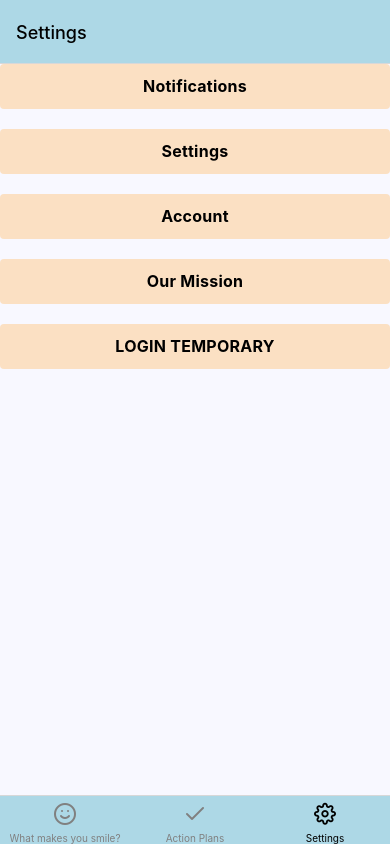
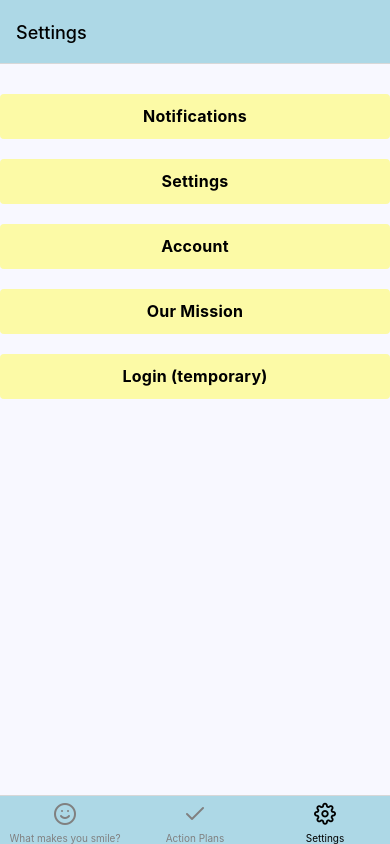
Before and after one commit to marker6275/Note-To-Self-App, a React Native app: screen /Settings in a window 390 px wide. Built offline with nearby package versions, Linux system fonts and the light colour scheme; what expo-linking would draw is missing.

Commit message:
change settings  colors to yellow, pastel blue

```diff
--- a/components/Button.tsx
+++ b/components/Button.tsx
@@ -19,7 +19,7 @@ export default function Button(props: { onPress: any; title?: any | undefined; }
         paddingHorizontal: 32,
         borderRadius: 4,
         elevation: 3,
-        backgroundColor: '#FBE0C3',
+        backgroundColor: '#FCFAA6',
         marginBottom: 20
     },
     text: {
--- a/screens/Settings.tsx
+++ b/screens/Settings.tsx
@@ -18,8 +18,7 @@ export default ( {navigation}: {navigation: any} ) => {
       <Button onPress={() => navigation.navigate('NotFound')} title={'Settings'}/>
       <Button onPress={() => navigation.navigate('Account')} title={'Account'}/>
       <Button onPress={() => navigation.navigate('NotFound')} title={'Our Mission'}/>
-
-      <Button onPress={() => navigation.navigate('Login')} title={'LOGIN TEMPORARY'}/>
+      <Button onPress={() => navigation.navigate('Login')} title={'Login (temporary)'}/>
     </View>
   );
 }
@@ -28,12 +27,10 @@ const styles = StyleSheet.create({
   container: {
     flex: 1,
     backgroundColor: 'ghostwhite',
-    // justifyContent: 'center',
-    alignContent: 'center'
+    paddingTop: 30,
   },
   button: {
-    width: Dimensions.get('window').width,
-    backgroundColor: 'transparent',
+    backgroundColor: '#FCFAA6',
     textAlign: 'left',
   },
   item: {
```
